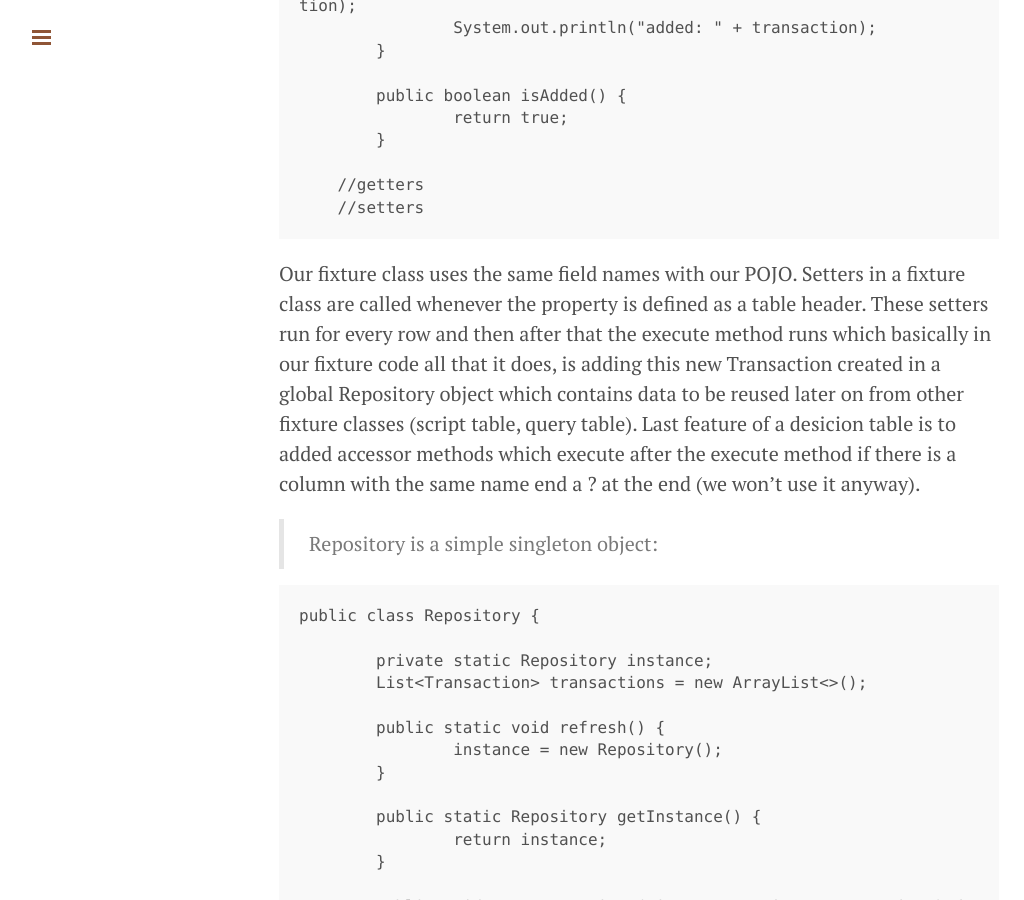
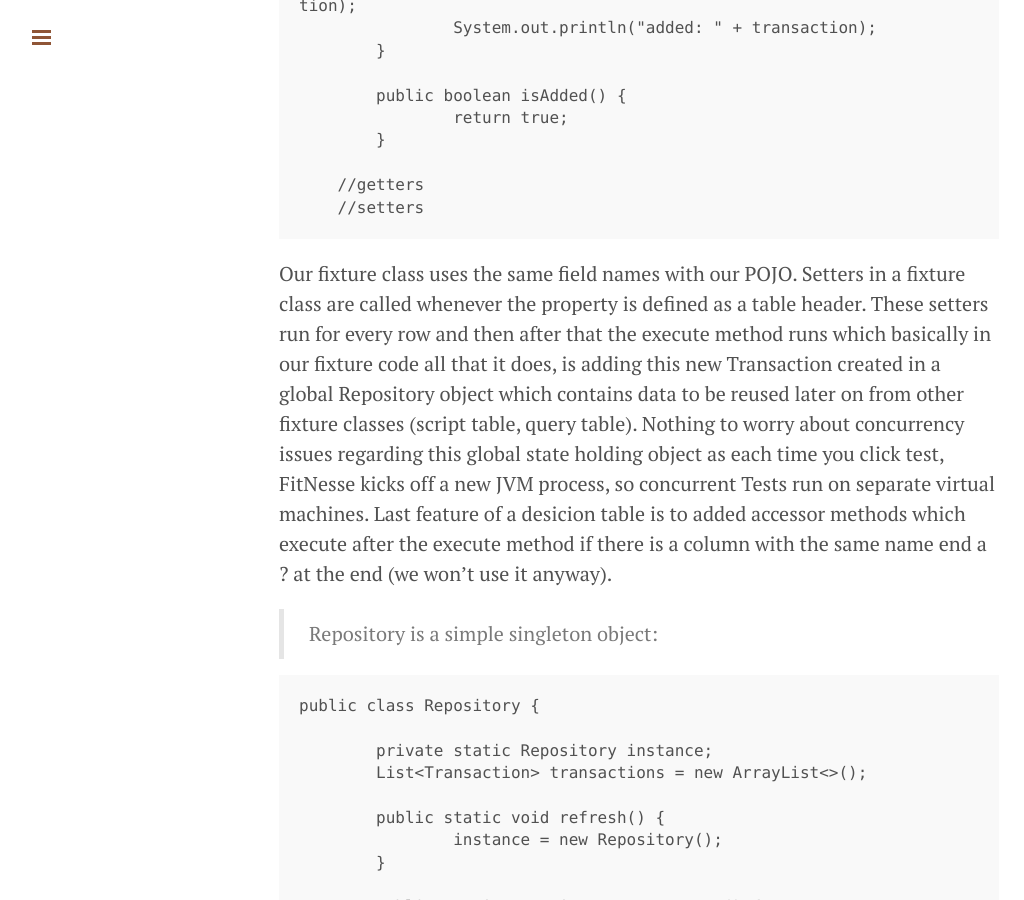
Before and after one commit to akalkatzakos/akalkatzakos.github.io, a Jekyll site: the page built from _posts/2015-07-22-fitnesse-from-scratch-example.md, in a window 1280 px wide and 900 px high, scrolled down 8177 px. Shown: the whole window, without its empty margins (1-1025 px from the left). Built offline with Jekyll 4.4.1, drawn with Linux system fonts in a browser that asks for light colours; Markdown is read by kramdown in place of the engine named in the settings; comment, search, counter and statistics services are not loaded.

Commit message:
no message

````diff
--- a/_posts/2015-07-22-fitnesse-from-scratch-example.md
+++ b/_posts/2015-07-22-fitnesse-from-scratch-example.md
@@ -178,7 +178,7 @@ public class AddTransaction {
 ```
 
 Our fixture class uses the same field names with our POJO. Setters in a fixture class are called
-whenever the property is defined as a table header. These setters run for every row and then after that the execute method runs which basically in our fixture code all that it does, is adding this new Transaction created in a global Repository object which contains data to be reused later on from other fixture classes (script table, query table). Last feature of a desicion table is to added accessor methods which execute after the execute method if there is a column with the same name end a ? at the end (we won't use it anyway).
+whenever the property is defined as a table header. These setters run for every row and then after that the execute method runs which basically in our fixture code all that it does, is adding this new Transaction created in a global Repository object which contains data to be reused later on from other fixture classes (script table, query table). Nothing to worry about concurrency issues regarding this global state holding object as each time you click test, FitNesse kicks off a new JVM process, so concurrent Tests run on separate virtual machines.  Last feature of a desicion table is to added accessor methods which execute after the execute method if there is a column with the same name end a ? at the end (we won't use it anyway).
 
 > Repository is a simple singleton object:
 
````
